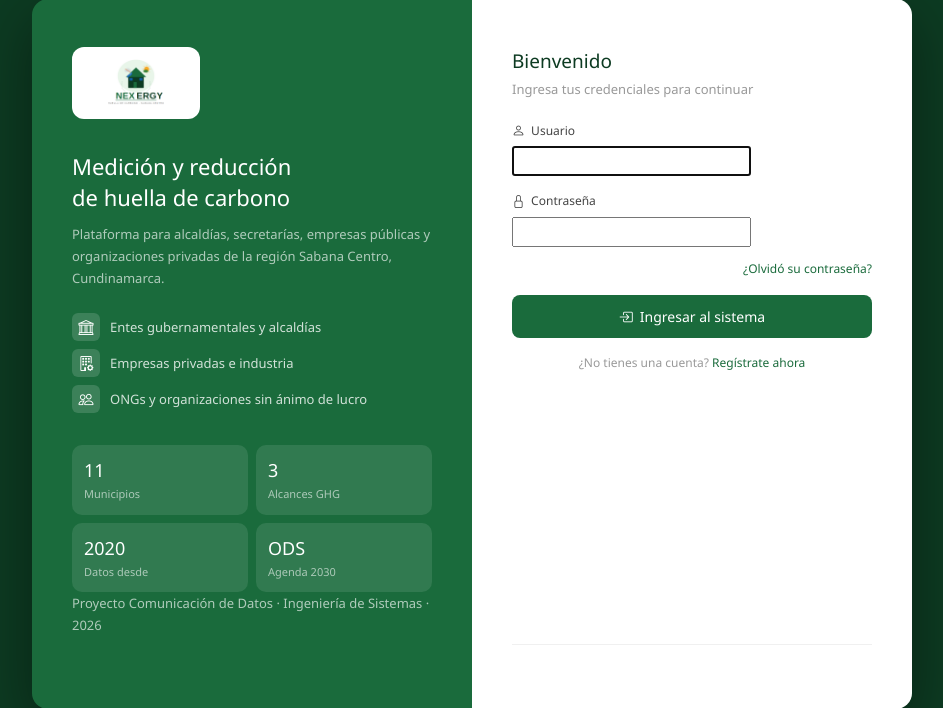
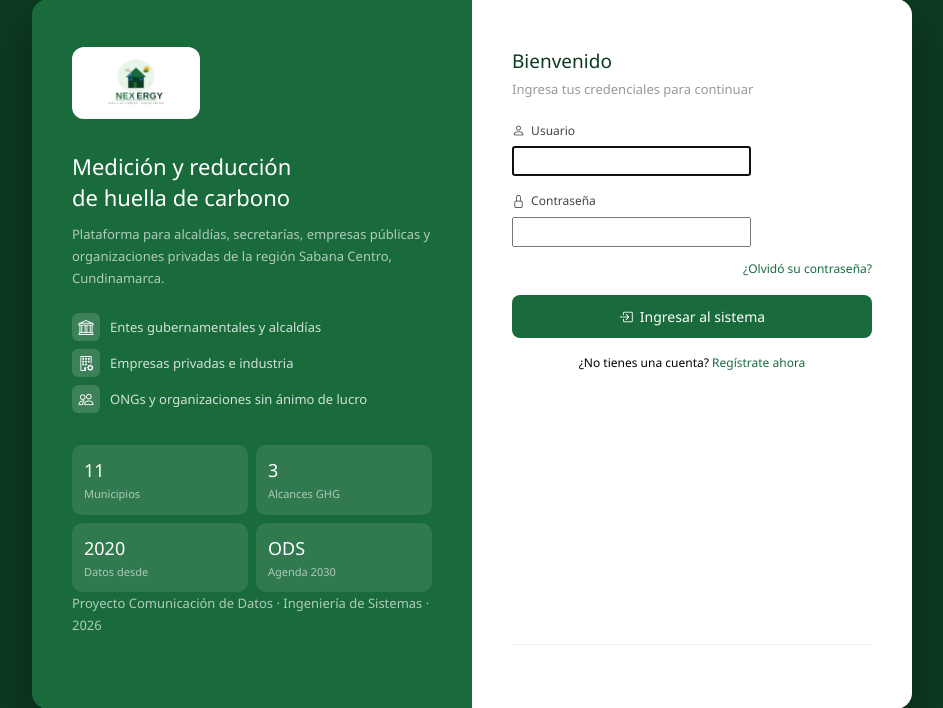
Before and after one commit to EisonAlexanderGonzalezDIaz/nexergy, a Django app: page /accounts/login/ in a window 1280 px wide. Shown: the part 46-754 px from the top of the page, without its empty margins (168-1111 px from the left). Run offline with Django 4.2, Linux system fonts and the light colour scheme.

```diff
--- a/templates/accounts/login.html
+++ b/templates/accounts/login.html
@@ -177,7 +177,7 @@
           <button type="submit" class="btn-nexergy mb-3">
             <i class="bi bi-box-arrow-in-right"></i> Ingresar al sistema
           </button>
-          <p style="font-size:12px; color:#999; text-align:center; margin:0;">
+          <p style="font-size:12px; color:#000000; text-align:center; margin:0;">
             ¿No tienes una cuenta?
             <a href="#" class="link-verde" onclick="showTab('registro'); return false;">Regístrate ahora</a>
           </p>
```
